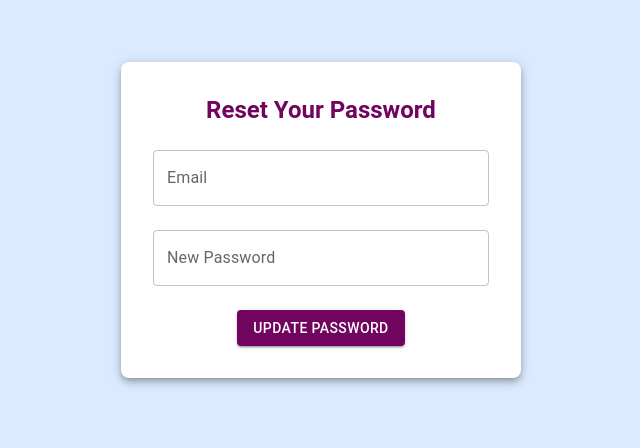
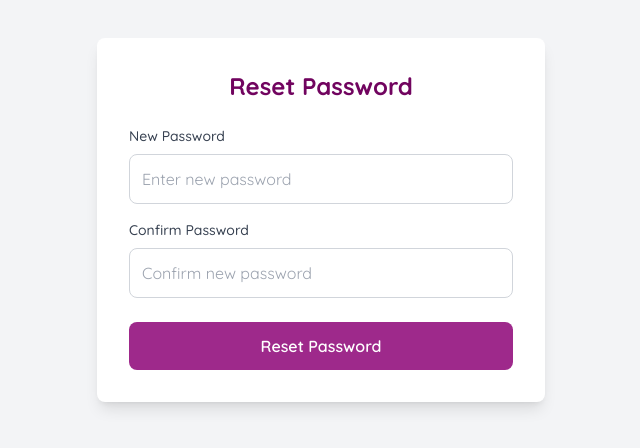
Before and after one commit to latha1307/Hostel-Management-Application, a React (Create React App) app in the folder Admin/app/: page /#/reset-password in a window 1280 px wide. Shown: the part 180-628 px from the top of the page, without its empty margins (319-959 px from the left). Built offline with nearby package versions, Linux system fonts and the light colour scheme.

Commit message:
Including reset password feature

```diff
--- a/Admin/app/src/pages/ResetPassword.tsx
+++ b/Admin/app/src/pages/ResetPassword.tsx
@@ -1,111 +1,102 @@
-import React, { useState } from "react";
+import React, { useState, useEffect } from "react";
 import { useNavigate } from "react-router-dom";
-import supabase from "../supabaseClient"; // Adjust path if needed
-import { TextField, Button, Typography, Box, Paper } from "@mui/material";
+import supabase from "../supabaseClient";
+import { Snackbar } from "@mui/material";
 
-const ResetPassword = () => {
+const ResetPassword: React.FC = () => {
+  const [newPassword, setNewPassword] = useState("");
+  const [confirmPassword, setConfirmPassword] = useState("");
+  const [snackbarOpen, setSnackbarOpen] = useState(false);
+  const [snackbarMessage, setSnackbarMessage] = useState("");
+  const [loading, setLoading] = useState(false);
   const navigate = useNavigate();
-  const [email, setEmail] = useState("");
-  const [password, setPassword] = useState("");
-  const [error, setError] = useState("");
-  const [success, setSuccess] = useState("");
+
+  useEffect(() => {
+    // Ensure the user is authenticated from the reset link
+    const checkSession = async () => {
+      const { data, error } = await supabase.auth.getSession();
+      if (error || !data.session) {
+        setSnackbarMessage("Invalid or expired reset link.");
+        setSnackbarOpen(true);
+      }
+    };
+    checkSession();
+  }, []);
 
   const handlePasswordReset = async () => {
-    if (!email || !password) {
-      setError("Email and Password cannot be empty.");
+    if (!newPassword || !confirmPassword) {
+      setSnackbarMessage("Please enter and confirm your new password.");
+      setSnackbarOpen(true);
       return;
     }
 
-    const { data, error } = await supabase.auth.signInWithOtp({ email });
-
-    if (error) {
-      setError("Failed to authenticate. Please check your email.");
+    if (newPassword !== confirmPassword) {
+      setSnackbarMessage("Passwords do not match.");
+      setSnackbarOpen(true);
       return;
     }
 
-    const { error: updateError } = await supabase.auth.updateUser({
-      password: password,
+    setLoading(true);
+    const { error } = await supabase.auth.updateUser({
+      password: newPassword,
     });
 
-    if (updateError) {
-      setError(updateError.message);
+    setLoading(false);
+
+    if (error) {
+      setSnackbarMessage("Failed to reset password. Please try again.");
     } else {
-      setSuccess("Password updated successfully! Redirecting to login...");
-      setTimeout(() => navigate("/login"), 2000);
+      setSnackbarMessage("Password reset successfully. Redirecting to login...");
+      setTimeout(() => navigate("/login"), 3000);
     }
+
+    setSnackbarOpen(true);
   };
 
   return (
-    <Box
-      sx={{
-        height: "100vh",
-        display: "flex",
-        justifyContent: "center",
-        alignItems: "center",
-        backgroundColor: "#DBEAFE", // Light blue background
-      }}
-    >
-      <Paper
-        elevation={5}
-        sx={{
-          padding: 4,
-          maxWidth: 400,
-          textAlign: "center",
-          backgroundColor: "white",
-          borderRadius: 2,
-        }}
-      >
-        <Typography variant="h5" sx={{ color: "#71045F", fontWeight: "bold" }} gutterBottom>
-          Reset Your Password
-        </Typography>
-        {error && <Typography color="error">{error}</Typography>}
-        {success && <Typography color="success.main">{success}</Typography>}
-        {!success && (
-          <>
-            <TextField
-              label="Email"
-              type="email"
-              fullWidth
-              margin="normal"
-              value={email}
-              onChange={(e) => setEmail(e.target.value)}
-              sx={{
-                "& label.Mui-focused": { color: "#71045F" },
-                "& .MuiOutlinedInput-root": {
-                  "&.Mui-focused fieldset": { borderColor: "#71045F" },
-                },
-              }}
-            />
-            <TextField
-              label="New Password"
-              type="password"
-              fullWidth
-              margin="normal"
-              value={password}
-              onChange={(e) => setPassword(e.target.value)}
-              sx={{
-                "& label.Mui-focused": { color: "#71045F" },
-                "& .MuiOutlinedInput-root": {
-                  "&.Mui-focused fieldset": { borderColor: "#71045F" },
-                },
-              }}
-            />
-            <Button
-              variant="contained"
-              sx={{
-                backgroundColor: "#71045F",
-                color: "white",
-                marginTop: 2,
-                "&:hover": { backgroundColor: "#5A034D" },
-              }}
-              onClick={handlePasswordReset}
-            >
-              Update Password
-            </Button>
-          </>
-        )}
-      </Paper>
-    </Box>
+    <div className="min-h-screen flex items-center justify-center bg-gray-100">
+      <div className="w-full max-w-md bg-white p-8 rounded-lg shadow-lg">
+        <h2 className="text-2xl font-bold text-center text-[#71045F] mb-6">
+          Reset Password
+        </h2>
+        <div>
+          <label className="block text-sm font-medium text-gray-700">New Password</label>
+          <input
+            type="password"
+            className="w-full mt-2 p-3 border border-gray-300 rounded-lg focus:outline-none focus:ring-2 focus:ring-[#71045F]"
+            value={newPassword}
+            onChange={(e) => setNewPassword(e.target.value)}
+            placeholder="Enter new password"
+          />
+        </div>
+        <div className="mt-4">
+          <label className="block text-sm font-medium text-gray-700">Confirm Password</label>
+          <input
+            type="password"
+            className="w-full mt-2 p-3 border border-gray-300 rounded-lg focus:outline-none focus:ring-2 focus:ring-[#71045F]"
+            value={confirmPassword}
+            onChange={(e) => setConfirmPassword(e.target.value)}
+            placeholder="Confirm new password"
+          />
+        </div>
+        <button
+          onClick={handlePasswordReset}
+          className="w-full mt-6 py-3 bg-[#9e298b] text-white font-semibold rounded-lg hover:bg-[#71045F] focus:outline-none focus:ring-2 focus:ring-[#71045F]"
+          disabled={loading}
+        >
+          {loading ? "Resetting..." : "Reset Password"}
+        </button>
+
+        {/* Snackbar for feedback messages */}
+        <Snackbar
+          open={snackbarOpen}
+          autoHideDuration={3000}
+          onClose={() => setSnackbarOpen(false)}
+          message={snackbarMessage}
+          anchorOrigin={{ vertical: "top", horizontal: "center" }}
+        />
+      </div>
+    </div>
   );
 };
 
```
